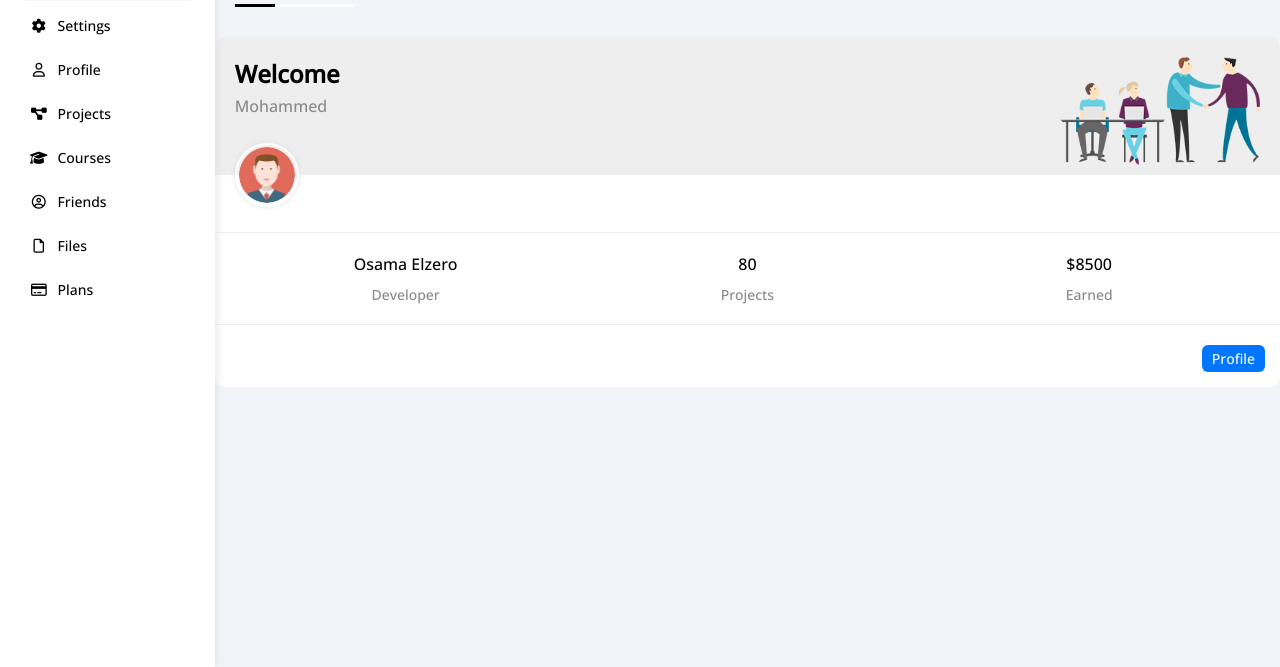
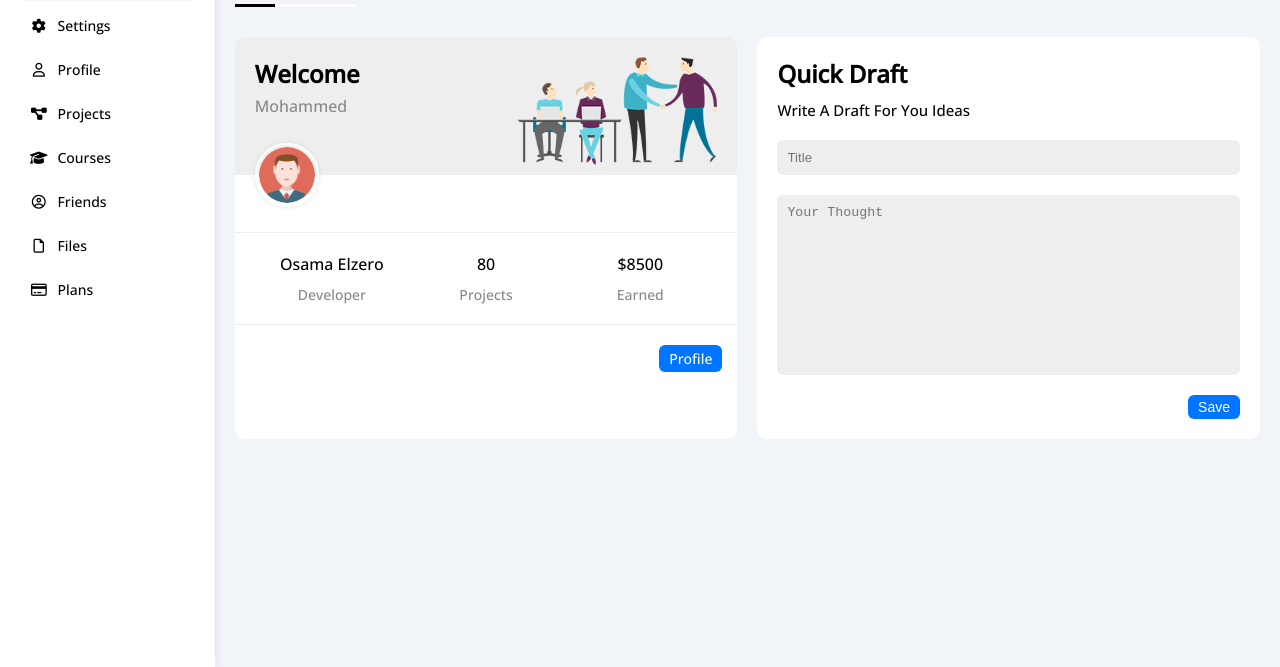
Before and after one commit to Mohammedazzam/44_dashboard_zer, a plain HTML site: page index.html in a window 1280 px wide. Shown: the part 133-800 px from the top of the page. Drawn offline with nearby package versions, Linux system fonts and the light colour scheme.

Commit message:
Dashboard Page - Quick Draft

```diff
--- a/css/master.css
+++ b/css/master.css
@@ -218,3 +218,22 @@ ul {
   }
 }
 /* End Welcome Widget */
+
+/* Start Quick Draft Widget */
+.quick-draft textarea {
+  resize: none;
+  min-height: 180px;
+}
+.quick-draft .save {
+  margin-left: auto;
+  transition: 0.3s;
+  -webkit-transition: 0.3s;
+  -moz-transition: 0.3s;
+  -ms-transition: 0.3s;
+  -o-transition: 0.3s;
+  cursor: pointer;
+}
+.quick-draft .save:hover {
+  background-color: var(--blue-alt-color);
+}
+/* End Quick Draft Widget */
--- a/index.html
+++ b/index.html
@@ -85,6 +85,8 @@
       </div>
       <!-- End Head -->
       <h1 class="p-relative">Dashboard</h1>
+      <div class="wrapper d-grid gap-20">
+      <!-- Start Welcome Widget -->
       <div class="welcome bg-white rad-10 txt-c-mobile block-mobile">
         <div class="intro p-20 d-flex space-between bg-eee">
           <div>
@@ -101,6 +103,19 @@
         </div>
         <a href="profile.html" class="visit d-block fs-14 bg-blue c-white w-fit btn-shape">Profile</a>
       </div>
+      <!-- End Welcome Widget -->
+      <!-- Start Quick Draft Widget -->
+      <div class="quick-draft p-20 bg-white rad-10">
+        <h2 class="mt-0 mb-10">Quick Draft</h2>
+        <p class="mt-0 mb-20 c-gray fs-15">Write A Draft For You Ideas</p>
+        <form action="">
+          <input class="d-block mb-20 w-full p-10 b-none bg-eee rad-6" type="text" placeholder="Title">
+          <textarea class="d-block mb-20 w-full p-10 b-none bg-eee rad-6" placeholder="Your Thought"></textarea>
+          <input class="save d-block fs-14 bg-blue c-white b-none w-fit btn-shape" type="submit" value="Save">
+        </form>
+      </div>
+    </div>
+      <!-- End Quick Draft Widget -->
     </div>
   </div>
 </body>
```
